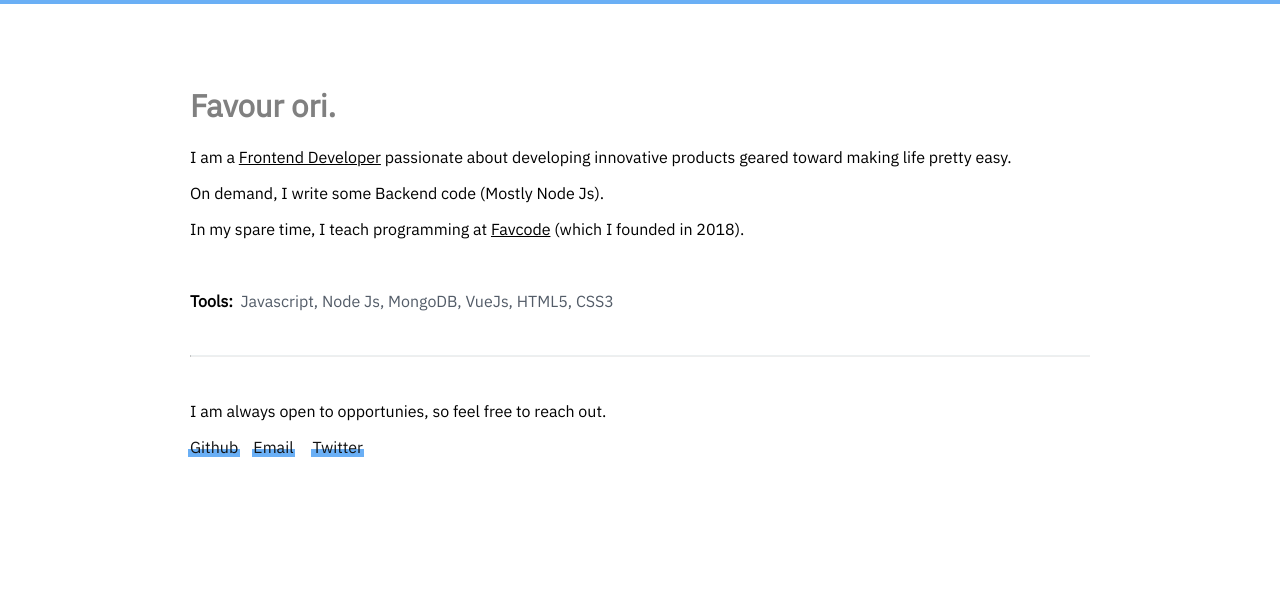
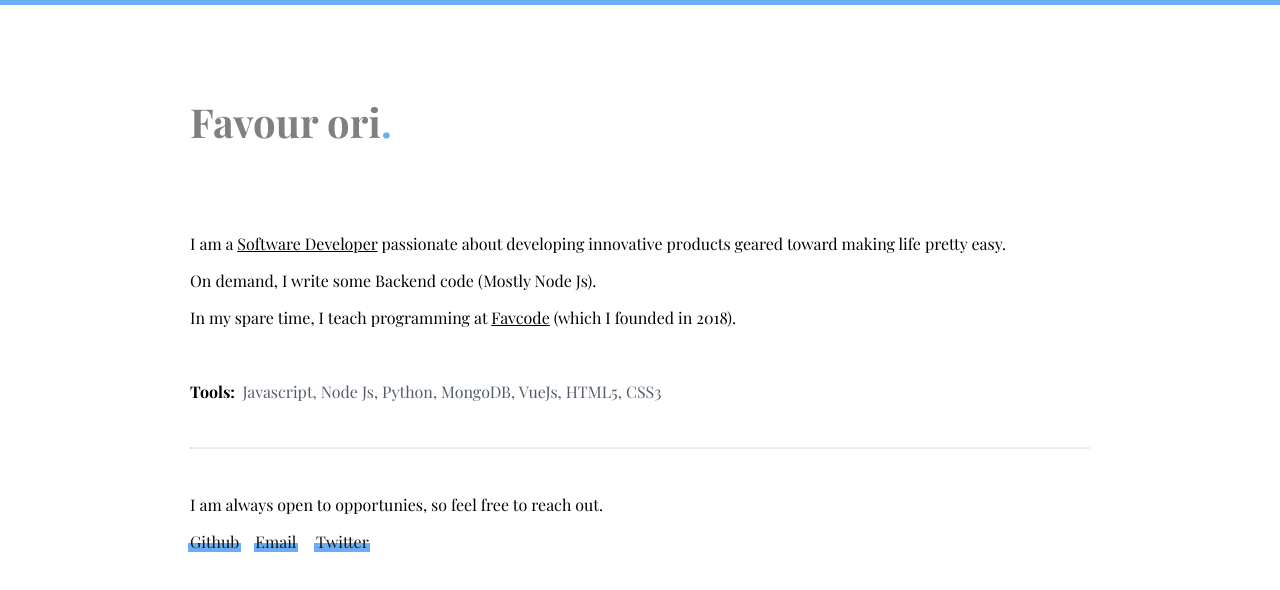
Before and after one commit to favourori/dotMe-minimalist, a Vue app: page / in a window 1280 px wide. Shown: the top 590 px of the page. Built offline with nearby package versions, Linux system fonts and the light colour scheme.

Commit message:
deployed to GH pages

```diff
--- a/public/index.html
+++ b/public/index.html
@@ -9,12 +9,12 @@
 
 
   <style>
-    @import url('https://fonts.googleapis.com/css?family=IBM+Plex+Sans&display=swap');
+    @import url('https://fonts.googleapis.com/css?family=Playfair+Display:400,700&display=swap');
     </style>
   <title>Favour - Personal Website</title>
 </head>
 
-<body style="font-family: 'IBM Plex Sans', sans-serif; background-color:#ffffff; margin:0">
+<body style="font-family: 'Playfair Display', serif; background-color:#ffffff; margin:0">
   <noscript>
     <strong>We're sorry but personal doesn't work properly without JavaScript enabled. Please enable it to
       continue.</strong>
--- a/src/App.vue
+++ b/src/App.vue
@@ -1,11 +1,12 @@
 <template>
   <div>
-    <div style=" background-color: rgb(106, 175, 245); height: 4px; width:100%"></div>
+    <div style=" background-color: rgb(106, 175, 245); height: 5px; width:100%"></div>
     <div id="app">
       <br /><br/><br/>
-      <h1 style="font-size: 31px; color: grey">Favour ori.</h1>
+      <h1 style="font-size: 40px; color: grey">Favour ori<span style="color: rgb(106, 175, 245); "><b>.</b></span></h1>
+      <br/><br/>
 
-      <p>I am a <u>Frontend Developer</u> passionate about developing innovative products geared toward making life pretty easy.</p>
+      <p>I am a <u>Software Developer</u> passionate about developing innovative products geared toward making life pretty easy.</p>
       <p>On demand, I write some Backend code (Mostly Node Js).</p>
       <p>
         In my spare time, I teach programming at
@@ -14,11 +15,13 @@
       <br />
       <p>
         <b>Tools: &nbsp;</b>
-        <span style="color:#535c68">Javascript, Node Js, MongoDB, VueJs, HTML5, CSS3</span>
+        <span style="color:#535c68">Javascript, Node Js, Python, MongoDB, VueJs, HTML5, CSS3</span>
       </p>
       <br/>
       <hr style="border-top: 1px solid #ecf0f1"/>
       <br/>
+
+
       <p>I am always open to opportunies, so feel free to reach out.</p>
       <p>
         <a href="https://github.com/favourori">Github</a> &nbsp;&nbsp;
@@ -33,7 +36,9 @@
 
 export default {
   name: "app",
-  components: {}
+  components: {
+
+  }
 };
 </script>
 
```
